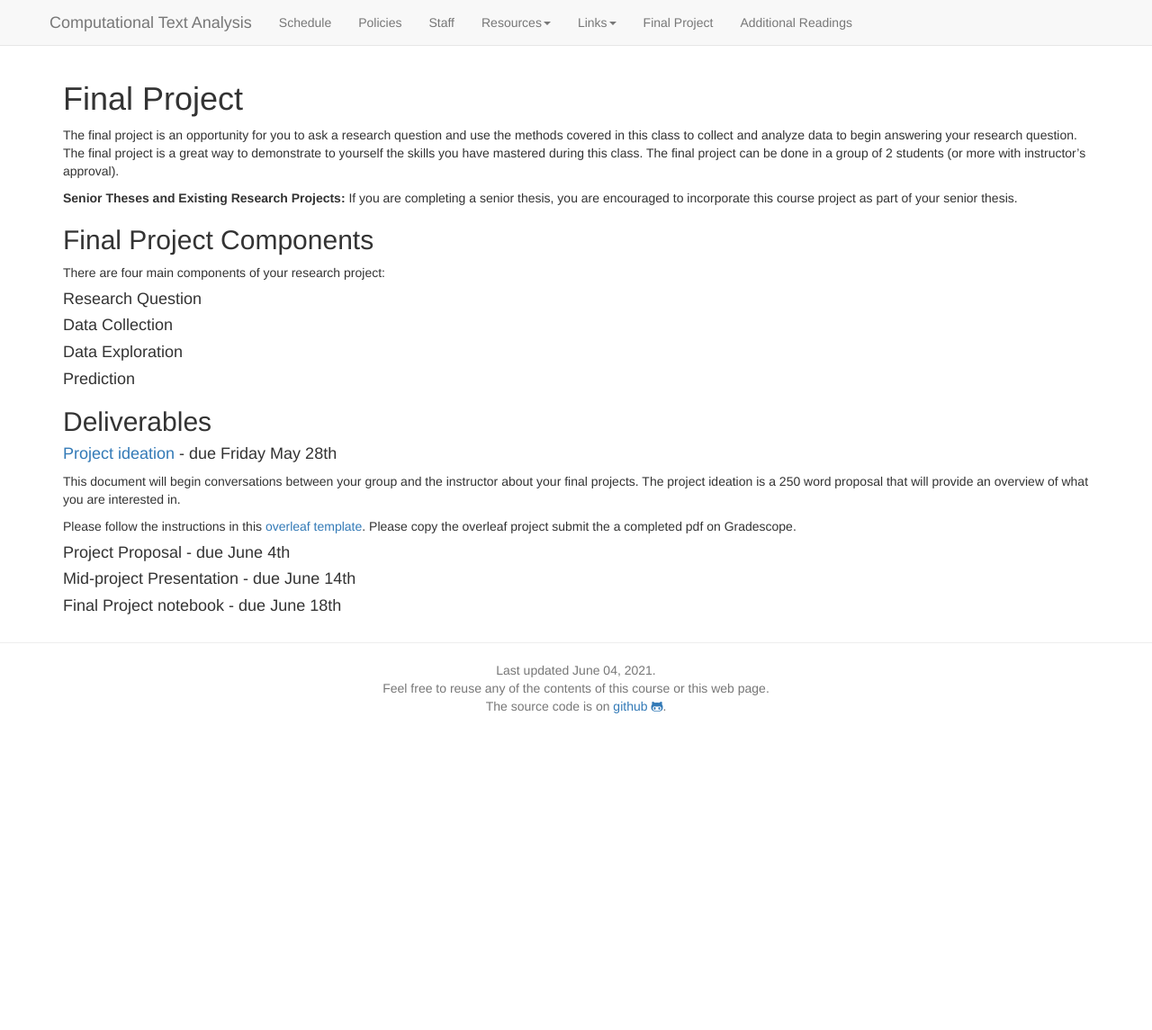
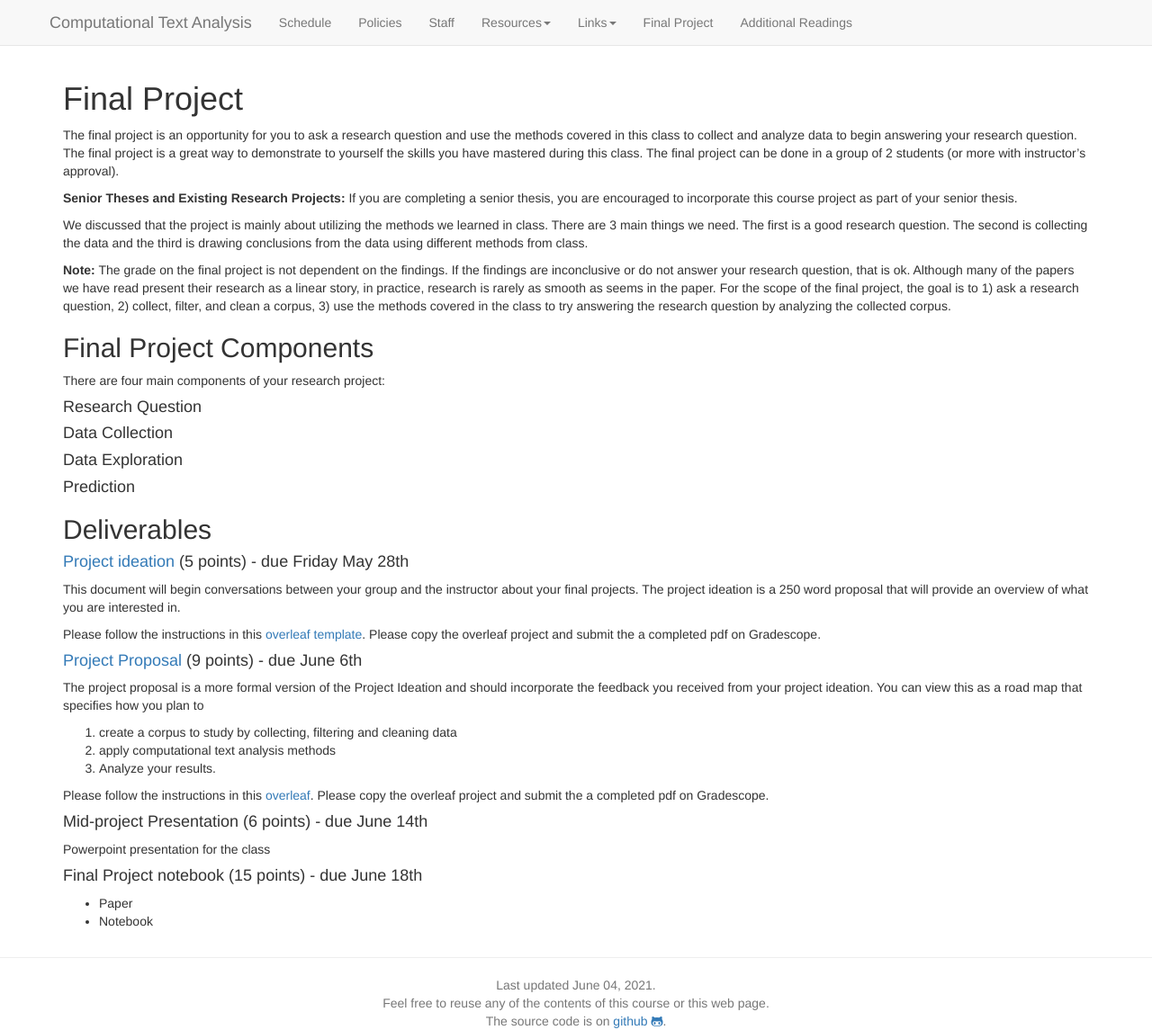
Before and after one commit to BC-COMS-2710/BC-COMS-2710.github.io, a Jekyll site: the page built from final_project.md, in a window 1280 px wide and 1145 px high. Shown: the whole window at 90% size. Built offline with Jekyll 4.4.1, drawn with Linux system fonts in a browser that asks for light colours; nearby versions of some CDN libraries.

Commit message:
final_project

```diff
--- a/final_project.md
+++ b/final_project.md
@@ -14,28 +14,53 @@ The final project can be done in a group of 2 students (or more with instructor'
 **Senior Theses and Existing Research Projects:**
 If you are completing a senior thesis, you are encouraged to incorporate this course project as part of your senior thesis.
 
+We discussed that the project is mainly about utilizing the methods we learned in class. There are 3 main things we need. The first is a good research question. The second is collecting the data and the third is drawing conclusions from the data using different methods from class.
+
+**Note:** The grade on the final project is not dependent on the findings. If the findings are inconclusive or do not answer your research question, that is ok. Although many of the papers we have read present their research as a linear story, in practice, research is rarely as smooth as seems in the paper. For the scope of the final project, the goal is to 1) ask a research question, 2) collect, filter, and clean a corpus, 3) use the methods covered in the class to try answering the research question by analyzing the collected corpus.
+
 ## Final Project Components
 
 There are four main components of your research project:
 
 #### Research Question
 
+<!--Quantifiable in text.-->
+
 #### Data Collection
+
+
 
 #### Data Exploration
 
+
+
 #### Prediction
+
 
 ## Deliverables
 
-#### [Project ideation](https://www.overleaf.com/read/yzpgxcgsqdvp) - due Friday May 28th
+#### [Project ideation](https://www.overleaf.com/read/yzpgxcgsqdvp) (5 points) - due Friday May 28th
 This document will begin conversations between your group and the instructor about your final projects.
 The project ideation is a 250 word proposal that will provide an overview of what you are interested in.
 
-Please follow the instructions in this [overleaf template](https://www.overleaf.com/read/yzpgxcgsqdvp). Please copy the overleaf project submit the a completed pdf on Gradescope.
+Please follow the instructions in this [overleaf template](https://www.overleaf.com/read/yzpgxcgsqdvp). Please copy the overleaf project and submit the a completed pdf on Gradescope.
 
-#### Project Proposal - due June 4th
+#### [Project Proposal](https://www.overleaf.com/read/hrqkdzbxhkym) (9 points) - due June 6th
 
-#### Mid-project Presentation - due June 14th
+The project proposal is a more formal version of the Project Ideation and should incorporate the feedback you received from your project ideation.
+You can view this as a road map that specifies how you plan to
 
-#### Final Project notebook - due June 18th
+1. create a corpus to study by collecting, filtering and cleaning data
+2. apply computational text analysis methods
+3. Analyze your results.
+
+Please follow the instructions in this [overleaf](https://www.overleaf.com/read/hrqkdzbxhkym). Please copy the overleaf project and submit the a completed pdf on Gradescope.
+
+
+#### Mid-project Presentation (6 points) - due June 14th
+
+Powerpoint presentation for the class
+
+#### Final Project notebook (15 points) - due June 18th
+- Paper
+- Notebook
```
